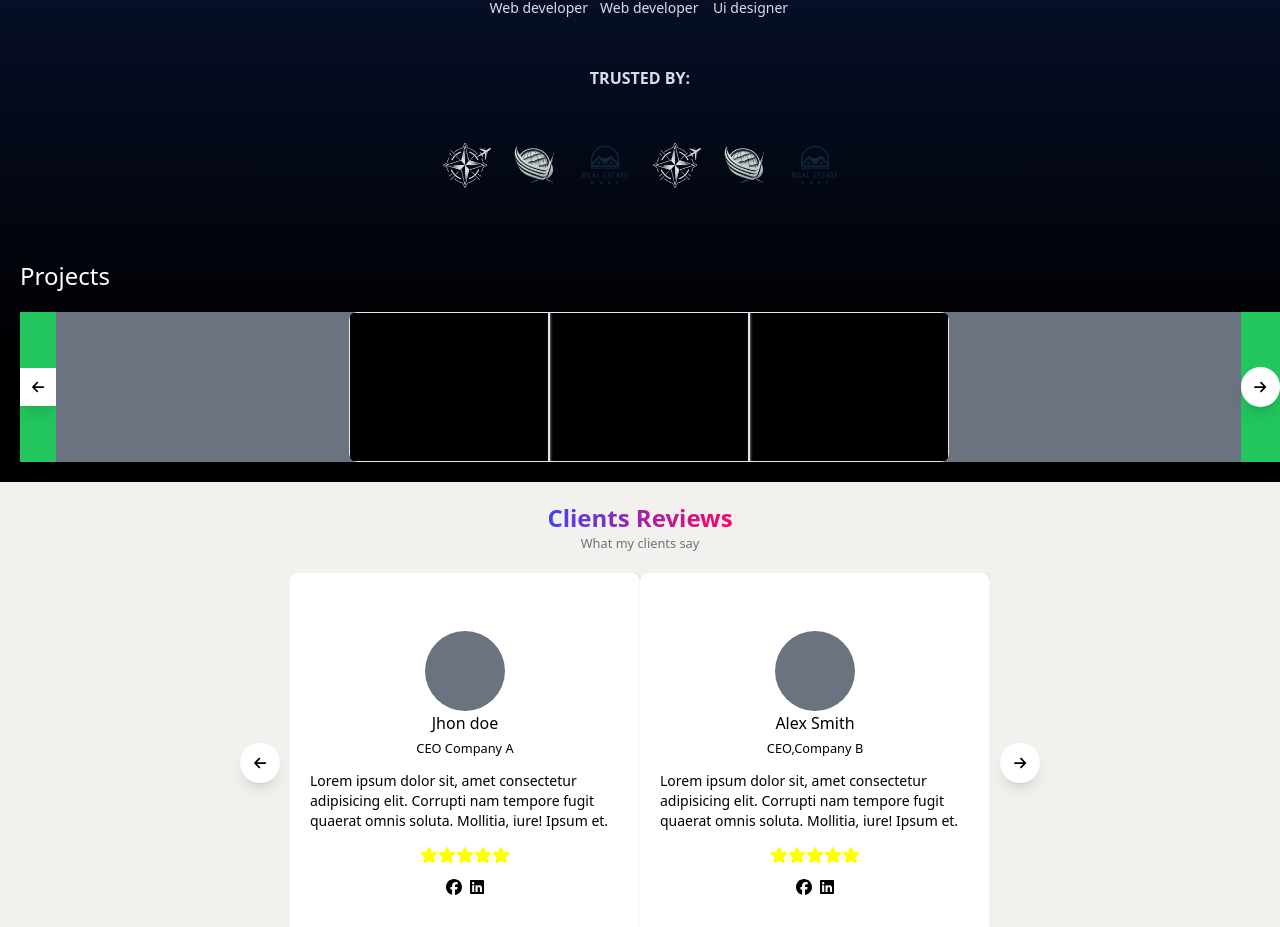
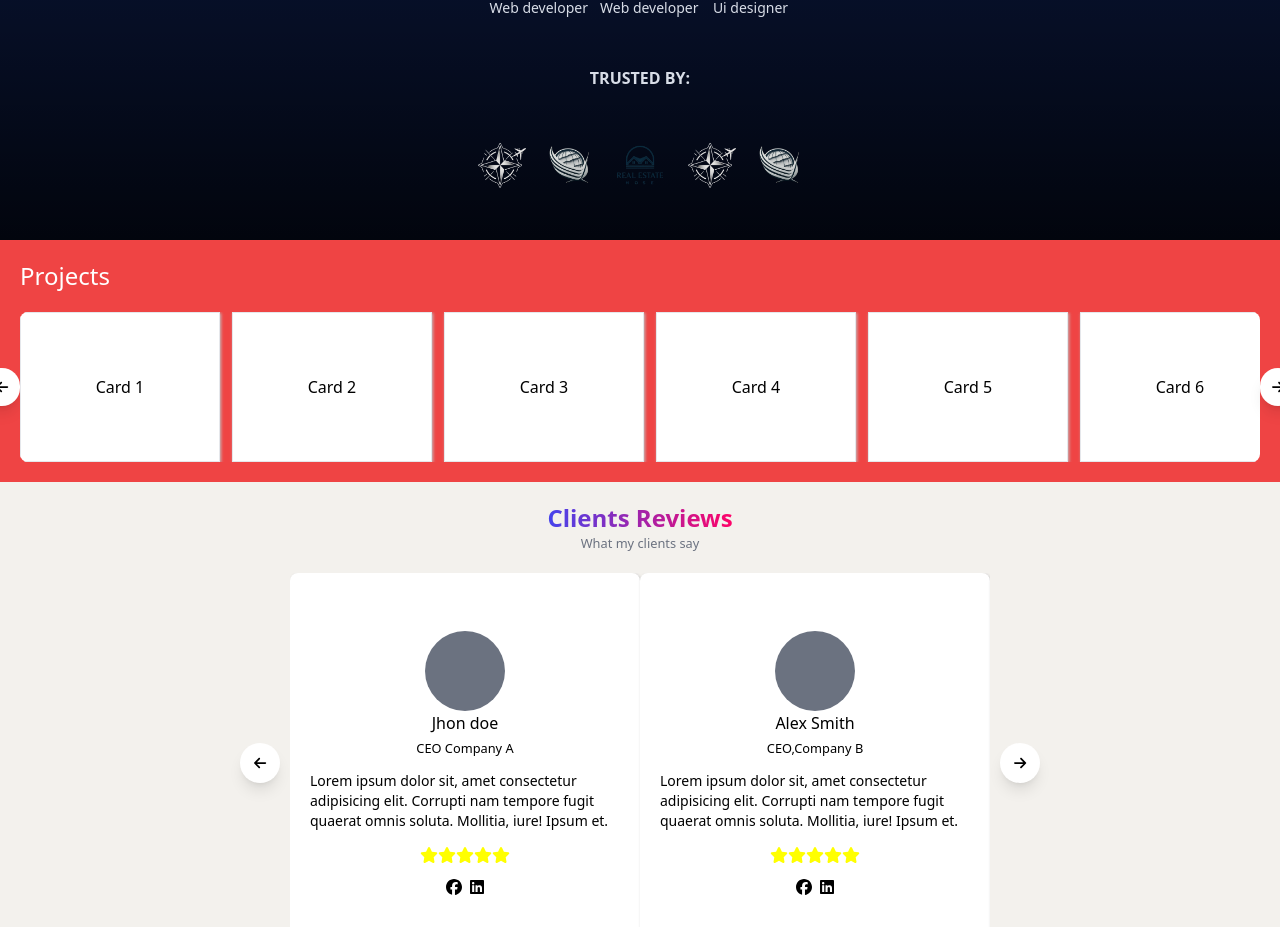
Before and after one commit to Taposh321/Portfolio, a React (Vite) app: page / in a window 1280 px wide. Shown: the part 1758-2685 px from the top of the page. Built offline with nearby package versions, Linux system fonts and the light colour scheme.

Commit message:
ui update

```diff
--- a/src/components/aboutMe/NavBar.jsx
+++ b/src/components/aboutMe/NavBar.jsx
@@ -74,7 +74,7 @@ const handleMouseEnter = (item) => {
 </div>
 
 <div onClick={openSlider} className='px-5 md:hidden'>
-<FontAwesomeIcon icon={faBars} className='text-white' />
+<FontAwesomeIcon icon={faBars} className='text-white' size='2xl' />
 
   </div>
 
--- a/src/components/aboutMe/aboutMe.jsx
+++ b/src/components/aboutMe/aboutMe.jsx
@@ -58,8 +58,6 @@ function Testimonials (){
   <div className='flex gap-2'>
       <FontAwesomeIcon icon={faFacebook} color='black' size='md' />
       <FontAwesomeIcon icon={faLinkedin} color='black' size='md' />
-
-
   </div>
          </div>
          <div className='card bg-white flex flex-col items-center justify-center gap-3  min-w-[350px] max-w-[350px]  h-full p-5 rounded-lg'>
@@ -173,13 +171,12 @@ function TrustedBy(){
 
       <div className='font-bold text-customTextColor'>TRUSTED BY:</div>
 
-      <div className='flex' >
+      <div className='flex flex-wrap' >
       <div className='w-[70px] h-[70px] rounded '> <img src="../assets/photo/brands3.png" alt="" srcset="" /></div>
       <div className='w-[70px] h-[70px] rounded'> <img src="../assets/photo/brands2.png" alt="" srcset="" /></div>
       <div className='w-[70px] h-[70px] rounded'> <img src="../assets/photo/brands.png" alt="" srcset="" /></div>
       <div className='w-[70px] h-[70px] rounded '> <img src="../assets/photo/brands3.png" alt="" srcset="" /></div>
       <div className='w-[70px] h-[70px] rounded'> <img src="../assets/photo/brands2.png" alt="" srcset="" /></div>
-      <div className='w-[70px] h-[70px] rounded'> <img src="../assets/photo/brands.png" alt="" srcset="" /></div>
 
       </div>
 <ProjectSlider />
@@ -189,73 +186,74 @@ function TrustedBy(){
   </>)
 }
 
-function ProjectSlider (){
-  const [index,setIndex]=useState(0);
-  const [toShow,setToShow]=useState(0);
 
-  const clickHandler=(dir)=>{
-    if(dir=="left"){
-      if(Math.abs(index)>=1) {setIndex((pre)=>pre-1)}
-    }else{
-      if(Math.abs(index) < 3) {setIndex((pre)=>pre+1)}
+function ProjectSlider() {
+  const [index, setIndex] = useState(0);
+  const [toShow, setToShow] = useState(0);
+  const slider = useRef(null);
+
+  const clickHandler = (dir) => {
+    if (dir === "left") {
+      if (index > 0) setIndex((prev) => prev - 1);
+    } else {
+      if (index < 6 - toShow) setIndex((prev) => prev + 1); // 6 is the total number of items in this example
     }
+  };
+
+  useEffect(() => {
+    const updateToShow = () => {
+      const width = slider.current.getBoundingClientRect().width;
+      let itemShowAble = Math.floor(width / 200);
+      if(width==itemShowAble*200+((itemShowAble-1)*12)){
+        itemShowAble--
             }
-  const slider=useRef(null);
 
-  useEffect(()=>{
-   const width=slider.current.getBoundingClientRect().width
-   let itemShowAble= "";
-   if(width % 200==0){
-    itemShowAble=width/200
-   }else{
-    itemShowAble=Math.floor(width/200)
-   }
       setToShow(itemShowAble);
-  })
-  return(<>
+    };
 
-  <div className='projectSlider flex flex-col w-full pl-[20px] py-5   items-center gap-5' >
- <div className=' text-2xl mr-auto  text-white'>Projects</div>
+    updateToShow();
+    window.addEventListener("resize", updateToShow);
 
-<div className='relative  flex items-center justify-center  bg-green-500 w-full  '>
-<div onClick={()=>{clickHandler("left")}}
-className='p-3  h-full
- flex justify-center items-center
-   font-bold shadow-lg bg-white  '>
+    return () => window.removeEventListener("resize", updateToShow);
+  }, []);
 
-<FontAwesomeIcon icon={faArrowLeft} className='' size='sm' />
+  return (
+    <div className='projectSlider flex flex-col w-full bg-red-500  p-[20px] py-5 items-center gap-5'>
+      <div className='text-2xl mr-auto text-white'>Projects</div>
+
+      <div className='relative flex items-center justify-center  w-full '>
+        <div
+          onClick={() => clickHandler("left")}
+          className='p-3   rounded-full flex justify-center w-[40px] items-center font-bold shadow-lg bg-white'>
+          <FontAwesomeIcon icon={faArrowLeft} size='sm' />
         </div>
 
-<div ref={slider} className=' flex justify-center w-full  bg-gray-500 '>
-<div style={{width:toShow*200 +"px"}} className={`overflow-hidden flex  rounded-lg  bg-black h-[150px]  max-w-[600px]`}>
-{/* review slider */}
-
-   <div style={{marginLeft:-index*200+"px"}} className=' reviewSlider transition-all  w-full flex flex-nowrap overflow-hidden'>
-         <div className='card flex flex-col items-center  border justify-center gap-3  min-w-[200px]  min-h-full p-5 '>
+        <div ref={slider} className='flex justify-center w-full  '>
+          <div style={{ width: toShow * 200+((toShow-1)*12) + "px" }} className=' overflow-hidden flex rounded-lg  h-[150px]'>
+            <div
+              style={{ marginLeft: -index * 212+ "px" }}
+              className='reviewSlider transition-all w-full gap-3  flex '>
+              {/* Your cards here */}
+              <div className='card flex flex-col items-center border justify-center gap-3 min-w-[200px] p-5'>Card 1</div>
+              <div className='card flex flex-col items-center border justify-center gap-3 min-w-[200px] p-5'>Card 2</div>
+              <div className='card flex flex-col items-center border justify-center gap-3 min-w-[200px] p-5'>Card 3</div>
+              <div className='card flex flex-col items-center border justify-center gap-3 min-w-[200px] p-5'>Card 4</div>
+              <div className='card flex flex-col items-center border justify-center gap-3 min-w-[200px] p-5'>Card 5</div>
+              <div className='card flex flex-col items-center border justify-center gap-3 min-w-[200px] p-5'>Card 6</div>
             </div>
-        <div className='card flex flex-col items-center  border justify-center gap-3   min-w-[200px]   min-h-full p-5 '>
           </div>
-        <div className='card flex flex-col items-center  border  justify-center gap-3   min-w-[200px]   min-h-full p-5 '>
         </div>
 
+        <div
+          onClick={() => clickHandler("right")}
+          className='p-3  flex justify-center items-center rounded-full bg-white shadow-lg'>
+          <FontAwesomeIcon icon={faArrowRight} size='sm' />
         </div>
+      </div>
+    </div>
+  );
+}
 
-</div>
-
-</div>
-<div onClick={()=>{clickHandler("right")}} className='p-3 w-[40px]  h-[40px]  flex justify-center items-center rounded-full  bg-white  shadow-lg right-0  '>
-<FontAwesomeIcon icon={faArrowRight} className='' size='sm' />
-</div>
-
-
-</div>
-
-
-</div>
-
-
-  </>)
-}
 function Team(){
   return(<>
   <div className='flex flex-col w-full justify-center items-center'>
@@ -305,15 +303,17 @@ function AboutMe(){
 
  const useDis = useDispatch();
  const screenSize = useSelector((states)=> states.windowSize);
+
+
+useEffect(()=>{
   const handler=()=>{
     useDis(setWidth(window.innerWidth));
     useDis(setHeight(window.innerHeight));
     }
 
-useEffect(()=>{
 window.addEventListener("resize",handler)
 handler()
-},[useDis]);
+},[]);
 
 return (
 <>
--- a/src/tailwind/output/index.css
+++ b/src/tailwind/output/index.css
@@ -219,6 +219,7 @@ align-items: center;
     opacity: 1;
 }
 .card {
+    background-color: white;
     box-shadow: 1px 1px 3px rgb(193, 192, 194);
 }
 .logo{
```
Also changed, not shown: src/tailwind/output/tailwind.css. Lines whose indentation alone changed are shown as unchanged.
